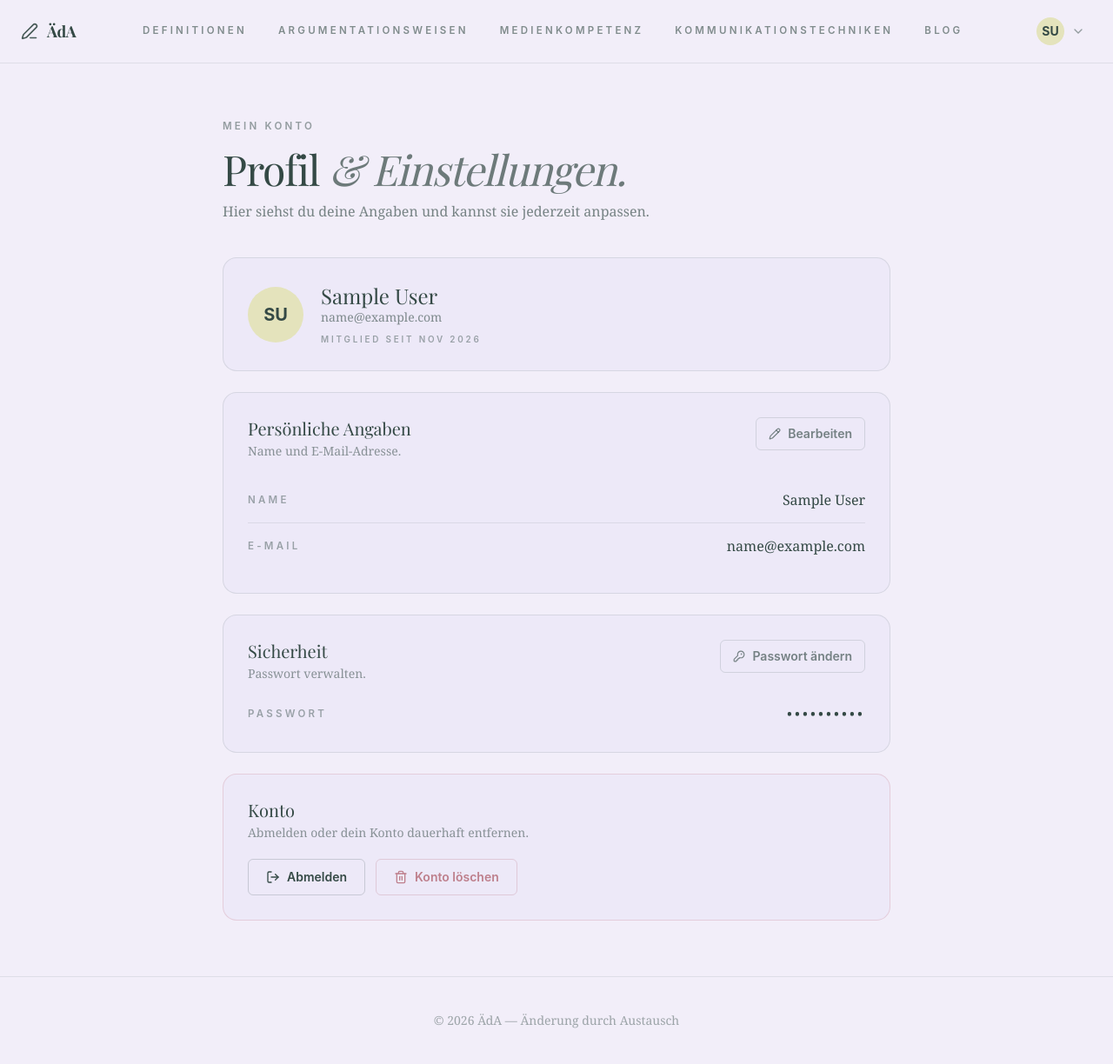
After one commit to AnemoCode/aenderung-durch-austausch, a Django app: page /profil/ in a window 1280 px wide. The commit adds this page. Shown: the whole page at 87% size. Run offline with Django 5.2, Linux system fonts and the light colour scheme; the visitor is signed in with stand-in values (Sample User, id 1); parts of the project's set-up code (start-up, migrations or seed data) failed here and were passed over; some libraries are stand-ins or nearby versions; some web fonts are replaced.

Commit message:
feat: add profile page for editing name, email and password
Adds /accounts/profil/ where logged-in users can update their display
name and email address and change their password, plus a "Mein Profil"
entry in the header dropdown.

Co-Authored-By: Claude Opus 5.5 <noreply@anthropic.com>

```diff
--- a/apps/accounts/forms.py
+++ b/apps/accounts/forms.py
@@ -54,3 +54,15 @@ class RegistrationForm(forms.ModelForm):
         if commit:
             user.save()
         return user
+
+
+class ProfileForm(forms.ModelForm):
+    """Edits the display name and email of the logged-in user."""
+
+    class Meta:
+        model = User
+        fields = ['name', 'email']
+        labels = {
+            'name': _('Name'),
+            'email': _('E-Mail-Adresse'),
+        }
--- a/apps/accounts/urls.py
+++ b/apps/accounts/urls.py
@@ -18,4 +18,5 @@ urlpatterns = [
     ),
     path('logout/', auth_views.LogoutView.as_view(), name='logout'),
     path('register/', views.register, name='register'),
+    path('profil/', views.profile, name='profile'),
 ]
--- a/apps/accounts/views.py
+++ b/apps/accounts/views.py
@@ -1,7 +1,11 @@
-from django.contrib.auth import login
+from django.contrib import messages
+from django.contrib.auth import login, update_session_auth_hash
+from django.contrib.auth.decorators import login_required
+from django.contrib.auth.forms import PasswordChangeForm
 from django.shortcuts import redirect, render
+from django.utils.translation import gettext as _
 
-from .forms import RegistrationForm
+from .forms import ProfileForm, RegistrationForm
 
 
 def register(request):
@@ -16,3 +20,36 @@ def register(request):
     else:
         form = RegistrationForm()
     return render(request, 'accounts/register.html', {'form': form})
+
+
+@login_required
+def profile(request):
+    """Profile page where users view and edit their account details.
+
+    Two independent sections post back to this view, distinguished by a
+    hidden ``form_type`` field: ``profile`` (name/email) and ``password``.
+    """
+    profile_form = ProfileForm(instance=request.user)
+    password_form = PasswordChangeForm(request.user)
+
+    if request.method == 'POST':
+        form_type = request.POST.get('form_type')
+        if form_type == 'profile':
+            profile_form = ProfileForm(request.POST, instance=request.user)
+            if profile_form.is_valid():
+                profile_form.save()
+                messages.success(request, _('Deine Angaben wurden gespeichert.'))
+                return redirect('accounts:profile')
+        elif form_type == 'password':
+            password_form = PasswordChangeForm(request.user, request.POST)
+            if password_form.is_valid():
+                user = password_form.save()
+                update_session_auth_hash(request, user)
+                messages.success(request, _('Dein Passwort wurde geändert.'))
+                return redirect('accounts:profile')
+
+    return render(
+        request,
+        'accounts/profile.html',
+        {'profile_form': profile_form, 'password_form': password_form},
+    )
--- /dev/null
+++ b/templates/accounts/profile.html
@@ -0,0 +1,230 @@
+{% extends 'base.html' %}
+{% load i18n %}
+
+{% block content %}
+
+<div class="max-w-3xl mx-auto">
+
+    {# ─── Page heading ─────────────────────────────────────────────── #}
+    <div class="meta-label text-forest/50 mb-4">{% trans "Mein Konto" %}</div>
+    <h1 class="font-display text-4xl md:text-5xl text-forest tracking-tight leading-[1.05] mb-3">
+        {% trans "Profil" %} <span class="italic font-normal text-forest/70">&amp; {% trans "Einstellungen." %}</span>
+    </h1>
+    <p class="font-serif text-base text-forest/65 leading-relaxed mb-10 max-w-xl">
+        {% trans "Hier siehst du deine Angaben und kannst sie jederzeit anpassen." %}
+    </p>
+
+    {# ─── Identity card ────────────────────────────────────────────── #}
+    <div class="lilac-card p-6 md:p-7 flex items-center gap-5 mb-6">
+        <div class="w-16 h-16 rounded-full bg-wheat flex items-center justify-center text-forest font-bold text-xl flex-shrink-0">
+            {{ user.initials }}
+        </div>
+        <div class="min-w-0">
+            <p class="font-display text-2xl text-forest leading-tight truncate">{{ user.name }}</p>
+            <p class="font-serif text-sm text-forest/60 truncate">{{ user.email }}</p>
+            <div class="flex items-center gap-3 mt-2">
+                <span class="meta-label text-forest/45" style="font-size:0.62rem;">
+                    {% blocktrans with joined=user.date_joined|date:"M Y" %}Mitglied seit {{ joined }}{% endblocktrans %}
+                </span>
+            </div>
+        </div>
+    </div>
+
+    {# ─── Persönliche Angaben (view ⇄ edit) ────────────────────────── #}
+    <section x-data="{ edit: {{ profile_form.errors|yesno:'true,false' }} }"
+             class="lilac-card p-6 md:p-7 mb-6">
+        <div class="flex items-start justify-between gap-4 mb-5">
+            <div>
+                <h2 class="font-display text-xl text-forest leading-tight">{% trans "Persönliche Angaben" %}</h2>
+                <p class="font-serif text-sm text-forest/55 mt-1">{% trans "Name und E-Mail-Adresse." %}</p>
+            </div>
+            <button x-show="!edit" @click="edit = true"
+                    class="px-3.5 py-2 rounded-md text-sm font-semibold text-forest/65 hover:text-forest border border-forest/15 hover:border-forest/35 transition-colors flex items-center gap-2 flex-shrink-0">
+                <i data-lucide="pencil" class="w-3.5 h-3.5"></i> {% trans "Bearbeiten" %}
+            </button>
+        </div>
+
+        {# VIEW #}
+        <div x-show="!edit" class="divide-y divide-forest/10">
+            <div class="flex items-center justify-between gap-4 py-3.5">
+                <span class="meta-label text-forest/45">{% trans "Name" %}</span>
+                <span class="font-serif text-forest">{{ user.name }}</span>
+            </div>
+            <div class="flex items-center justify-between gap-4 py-3.5">
+                <span class="meta-label text-forest/45">{% trans "E-Mail" %}</span>
+                <span class="font-serif text-forest">{{ user.email }}</span>
+            </div>
+        </div>
+
+        {# EDIT #}
+        <form x-show="edit" x-cloak method="post" class="space-y-5">
+            {% csrf_token %}
+            <input type="hidden" name="form_type" value="profile">
+
+            <div>
+                <label for="{{ profile_form.name.id_for_label }}" class="block meta-label text-forest/60 mb-2">
+                    {% trans "Name" %}
+                </label>
+                <input type="text"
+                       name="{{ profile_form.name.html_name }}"
+                       id="{{ profile_form.name.id_for_label }}"
+                       value="{{ profile_form.name.value|default:'' }}"
+                       class="lilac-input w-full px-4 py-3 text-sm font-serif
+                              {% if profile_form.name.errors %}!border-rose-400 !bg-rose-50{% endif %}">
+                {% for e in profile_form.name.errors %}
+                <p class="mt-1.5 text-xs text-rose-500">{{ e }}</p>
+                {% endfor %}
+            </div>
+
+            <div>
+                <label for="{{ profile_form.email.id_for_label }}" class="block meta-label text-forest/60 mb-2">
+                    {% trans "E-Mail-Adresse" %}
+                </label>
+                <input type="email"
+                       name="{{ profile_form.email.html_name }}"
+                       id="{{ profile_form.email.id_for_label }}"
+                       value="{{ profile_form.email.value|default:'' }}"
+                       class="lilac-input w-full px-4 py-3 text-sm font-serif
+                              {% if profile_form.email.errors %}!border-rose-400 !bg-rose-50{% endif %}">
+                {% for e in profile_form.email.errors %}
+                <p class="mt-1.5 text-xs text-rose-500">{{ e }}</p>
+                {% endfor %}
+            </div>
+
+            {% if profile_form.non_field_errors %}
+            <div class="px-4 py-3 rounded-lg border border-rose-200 bg-rose-50 text-sm text-rose-600">
+                {% for e in profile_form.non_field_errors %}<p>{{ e }}</p>{% endfor %}
+            </div>
+            {% endif %}
+
+            <div class="flex items-center gap-3 pt-1">
+                <button type="submit"
+                        class="bg-forest hover:bg-forest-700 text-cream font-semibold text-sm px-5 py-2.5 rounded-md transition-colors inline-flex items-center gap-2">
+                    <i data-lucide="check" class="w-4 h-4"></i> {% trans "Speichern" %}
+                </button>
+                <button type="button" @click="edit = false"
+                        class="px-5 py-2.5 rounded-md text-sm font-semibold text-forest/65 hover:text-forest border border-forest/15 hover:border-forest/35 transition-colors">
+                    {% trans "Abbrechen" %}
+                </button>
+            </div>
+        </form>
+    </section>
+
+    {# ─── Sicherheit (Passwort) ────────────────────────────────────── #}
+    <section x-data="{ edit: {{ password_form.errors|yesno:'true,false' }} }"
+             class="lilac-card p-6 md:p-7 mb-6">
+        <div class="flex items-start justify-between gap-4 mb-5">
+            <div>
+                <h2 class="font-display text-xl text-forest leading-tight">{% trans "Sicherheit" %}</h2>
+                <p class="font-serif text-sm text-forest/55 mt-1">{% trans "Passwort verwalten." %}</p>
+            </div>
+            <button x-show="!edit" @click="edit = true"
+                    class="px-3.5 py-2 rounded-md text-sm font-semibold text-forest/65 hover:text-forest border border-forest/15 hover:border-forest/35 transition-colors flex items-center gap-2 flex-shrink-0">
+                <i data-lucide="key-round" class="w-3.5 h-3.5"></i> {% trans "Passwort ändern" %}
+            </button>
+        </div>
+
+        {# VIEW #}
+        <div x-show="!edit" class="flex items-center justify-between gap-4 py-1">
+            <span class="meta-label text-forest/45">{% trans "Passwort" %}</span>
+            <span class="font-serif text-forest tracking-[0.2em]">••••••••••</span>
+        </div>
+
+        {# EDIT #}
+        <form x-show="edit" x-cloak method="post" class="space-y-5">
+            {% csrf_token %}
+            <input type="hidden" name="form_type" value="password">
+
+            <div>
+                <label for="{{ password_form.old_password.id_for_label }}" class="block meta-label text-forest/60 mb-2">
+                    {% trans "Aktuelles Passwort" %}
+                </label>
+                <input type="password"
+                       name="{{ password_form.old_password.html_name }}"
+                       id="{{ password_form.old_password.id_for_label }}"
+                       autocomplete="current-password"
+                       class="lilac-input w-full px-4 py-3 text-sm font-serif
+                              {% if password_form.old_password.errors %}!border-rose-400 !bg-rose-50{% endif %}">
+                {% for e in password_form.old_password.errors %}
+                <p class="mt-1.5 text-xs text-rose-500">{{ e }}</p>
+                {% endfor %}
+            </div>
+
+            <div>
+                <label for="{{ password_form.new_password1.id_for_label }}" class="block meta-label text-forest/60 mb-2">
+                    {% trans "Neues Passwort" %}
+                </label>
+                <input type="password"
+                       name="{{ password_form.new_password1.html_name }}"
+                       id="{{ password_form.new_password1.id_for_label }}"
+                       autocomplete="new-password"
+                       class="lilac-input w-full px-4 py-3 text-sm font-serif
+                              {% if password_form.new_password1.errors %}!border-rose-400 !bg-rose-50{% endif %}">
+                <p class="mt-2 text-xs text-forest/45 font-serif italic">
+                    {% trans "Mindestens 8 Zeichen, nicht nur Ziffern." %}
+                </p>
+                {% for e in password_form.new_password1.errors %}
+                <p class="mt-1.5 text-xs text-rose-500">{{ e }}</p>
+                {% endfor %}
+            </div>
+
+            <div>
+                <label for="{{ password_form.new_password2.id_for_label }}" class="block meta-label text-forest/60 mb-2">
+                    {% trans "Neues Passwort bestätigen" %}
+                </label>
+                <input type="password"
+                       name="{{ password_form.new_password2.html_name }}"
+                       id="{{ password_form.new_password2.id_for_label }}"
+                       autocomplete="new-password"
+                       class="lilac-input w-full px-4 py-3 text-sm font-serif
+                              {% if password_form.new_password2.errors %}!border-rose-400 !bg-rose-50{% endif %}">
+                {% for e in password_form.new_password2.errors %}
+                <p class="mt-1.5 text-xs text-rose-500">{{ e }}</p>
+                {% endfor %}
+            </div>
+
+            {% if password_form.non_field_errors %}
+            <div class="px-4 py-3 rounded-lg border border-rose-200 bg-rose-50 text-sm text-rose-600">
+                {% for e in password_form.non_field_errors %}<p>{{ e }}</p>{% endfor %}
+            </div>
+            {% endif %}
+
+            <div class="flex items-center gap-3 pt-1">
+                <button type="submit"
+                        class="bg-forest hover:bg-forest-700 text-cream font-semibold text-sm px-5 py-2.5 rounded-md transition-colors inline-flex items-center gap-2">
+                    <i data-lucide="check" class="w-4 h-4"></i> {% trans "Passwort speichern" %}
+                </button>
+                <button type="button" @click="edit = false"
+                        class="px-5 py-2.5 rounded-md text-sm font-semibold text-forest/65 hover:text-forest border border-forest/15 hover:border-forest/35 transition-colors">
+                    {% trans "Abbrechen" %}
+                </button>
+            </div>
+        </form>
+    </section>
+
+    {# ─── Konto (Abmelden + Danger Zone) ───────────────────────────── #}
+    <section class="lilac-card p-6 md:p-7" style="border-color: rgba(190, 80, 90, 0.18);">
+        <h2 class="font-display text-xl text-forest leading-tight mb-1">{% trans "Konto" %}</h2>
+        <p class="font-serif text-sm text-forest/55 mb-5">
+            {% trans "Abmelden oder dein Konto dauerhaft entfernen." %}
+        </p>
+        <div class="flex flex-wrap items-center gap-3">
+            <form method="post" action="{% url 'accounts:logout' %}">
+                {% csrf_token %}
+                <button type="submit"
+                        class="px-5 py-2.5 rounded-md text-sm font-semibold text-forest hover:text-forest border border-forest/20 hover:border-forest/35 hover:bg-white/60 transition-colors flex items-center gap-2">
+                    <i data-lucide="log-out" class="w-4 h-4"></i> {% trans "Abmelden" %}
+                </button>
+            </form>
+            <button type="button" disabled
+                    title="{% trans 'Noch nicht verfügbar' %}"
+                    class="px-5 py-2.5 text-sm font-semibold rounded-md flex items-center gap-2 cursor-not-allowed opacity-60"
+                    style="color:#9f3a45; border:1px solid rgba(159,58,69,0.3);">
+                <i data-lucide="trash-2" class="w-4 h-4"></i> {% trans "Konto löschen" %}
+            </button>
+        </div>
+    </section>
+
+</div>
+
+{% endblock %}
--- a/templates/includes/header.html
+++ b/templates/includes/header.html
@@ -69,6 +69,11 @@
                             {% endif %}
                         </div>
                         <div class="border-t border-forest/10 my-1"></div>
+                        <a href="{% url 'accounts:profile' %}"
+                           class="flex items-center w-full px-4 py-2 text-sm font-medium text-forest/70 hover:bg-white/60 hover:text-forest transition-colors">
+                            <i data-lucide="user-round" class="w-4 h-4 mr-3"></i>
+                            {% trans "Mein Profil" %}
+                        </a>
                         <form method="post" action="{% url 'accounts:logout' %}">
                             {% csrf_token %}
                             <button type="submit"
```
Also changed, not shown: apps/accounts/tests/test_profile.py (added, +87 -0 lines).
